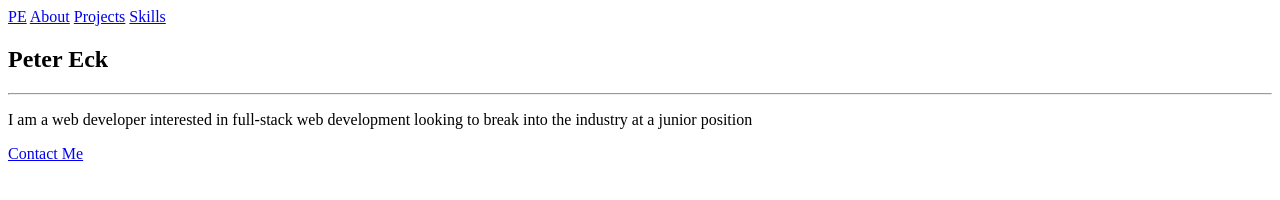
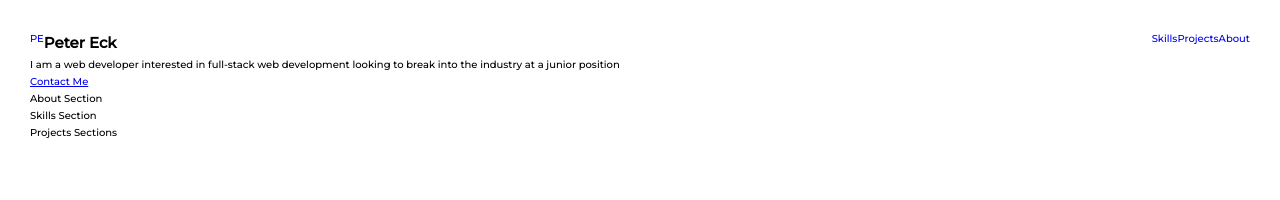
Before and after one commit to PeterEckIII/portfolio_site, a website: page index.html in a window 1280 px wide. Drawn offline with Linux system fonts and the light colour scheme.

Commit message:
Add structure as well as grid component in comments

```diff
--- a/index.html
+++ b/index.html
@@ -5,25 +5,110 @@
     <meta name="viewport" content="width=device-width, initial-scale=1.0">
     <meta http-equiv="X-UA-Compatible" content="ie=edge">
     <link href="https://fonts.googleapis.com/css?family=Montserrat:500" rel="stylesheet">
+    <link rel="stylesheet" href="./public/style.css">
     <title>Peter Eck - Web Developer</title>
 </head>
 <body>
-    <header class="navigation">
+    <div class="navigation">
         <a href="#top" class="navigation__logo">PE</a>
         <a href="#top" class="navigation__nav">About</a>
         <a href="#top" class="navigation__nav">Projects</a>
         <a href="#top" class="navigation__nav">Skills</a>
-    </header>
+    </div>
     <main>
 
         <section class="intro">
             <h1 class="intro__heading heading-primary">Peter Eck</h1>
-            <hr>
             <p class="intro__text">I am a web developer interested in full-stack web development looking to break into the industry at a junior position</p>
             <a href="#contact" class="intro__button">Contact Me</a>
         </section>
 
 
+        <section class="about">
+            <p>About Section</p>
+        </section>
+
+
+        <section class="skills">
+            <p>Skills Section</p>
+        </section>
+
+
+        <section class="projects">
+            <p>Projects Sections</p>
+        </section>
+
     </main>
 </body>
 </html>
+
+
+<!--
+        <section class="grid-test">
+            <div class="row">
+                <div class="col-1-of-2">
+                    Col 1 of 2
+                </div>
+                <div class="col-1-of-2">
+                    Col 1 of 2
+                </div>
+            </div>
+
+            <div class="row">
+                <div class="col-1-of-3">
+                    Col 1 of 3
+                </div>
+                <div class="col-1-of-3">
+                    Col 1 of 3
+                </div>
+                <div class="col-1-of-3">
+                    Col 1 of 3
+                </div>
+            </div>
+
+            <div class="row">
+                <div class="col-1-of-3">
+                    Col 1 of 3
+                </div>
+                <div class="col-2-of-3">
+                    Col 2 of 3
+                </div>
+            </div>
+
+            <div class="row">
+                <div class="col-1-of-4">
+                    Col 1 of 4
+                </div>
+                <div class="col-1-of-4">
+                    Col 1 of 4
+                </div>
+                <div class="col-1-of-4">
+                    Col 1 of 4
+                </div>
+                <div class="col-1-of-4">
+                    Col 1 of 4
+                </div>
+            </div>
+
+            <div class="row">
+                <div class="col-1-of-4">
+                    Col 1 of 4
+                </div>
+                <div class="col-1-of-4">
+                    Col 1 of 4
+                </div>
+                <div class="col-2-of-4">
+                    Col 2 of 4
+                </div>
+            </div>
+
+            <div class="row">
+                <div class="col-1-of-4">
+                    Col 1 of 4
+                </div>
+                <div class="col-3-of-4">
+                    Col 3 of 4
+                </div>
+            </div>
+        </section>
+    -->
```
